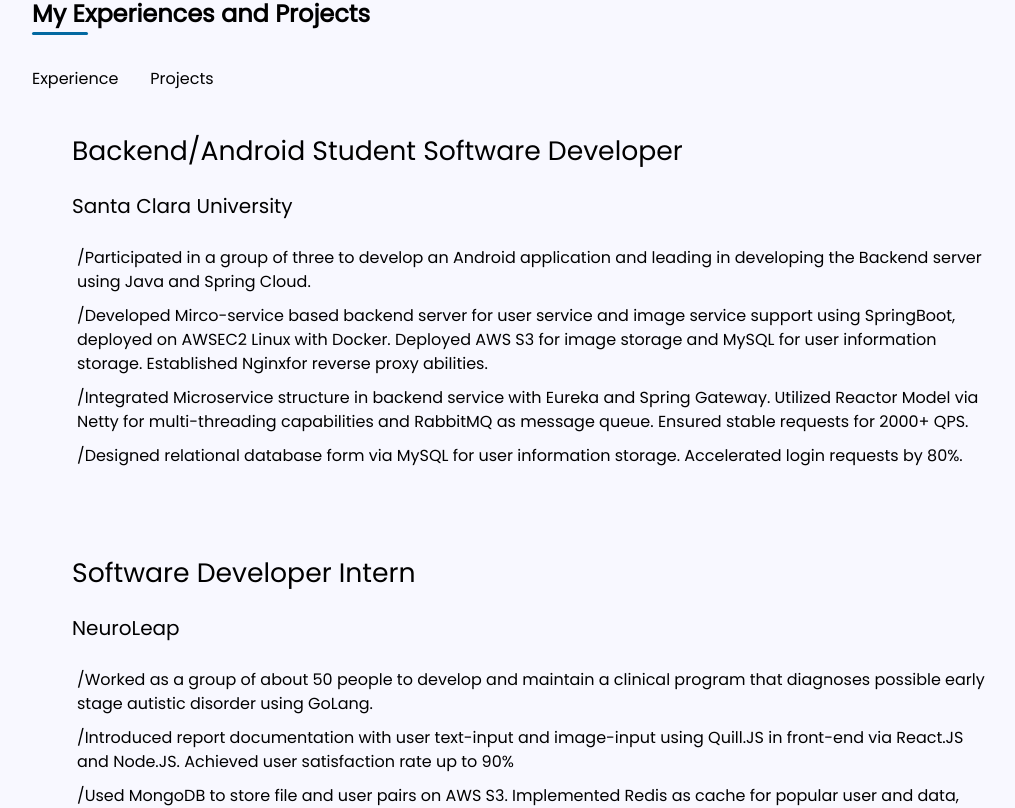
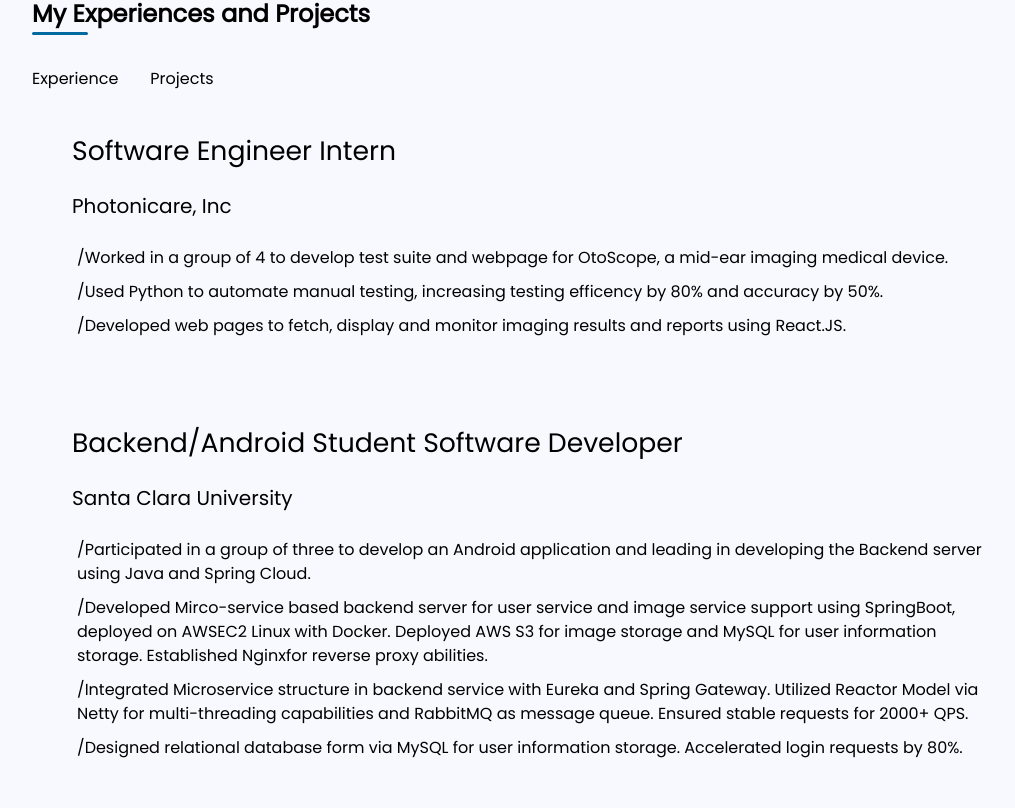
Before and after one commit to zhenzheheCoder/my_personal_website, a React (Vite) app: page / in a window 1280 px wide. Shown: the part 900-1708 px from the top of the page, without its empty margins (102-1117 px from the left). Built offline with nearby package versions, Linux system fonts and the light colour scheme.

Commit message:
Update Data.jsx

```diff
--- a/src/Data.jsx
+++ b/src/Data.jsx
@@ -103,6 +103,17 @@
 ];
 
 export const projects = [
+  {
+    id: 0,
+    image: project1,
+    value: "experience",
+    name:"Software Engineer Intern",
+    location: "Photonicare, Inc",
+    info: ["Worked in a group of 4 to develop test suite and webpage for OtoScope, a mid-ear imaging medical device.",
+      "Used Python to automate manual testing, increasing testing efficency by 80% and accuracy by 50%.",
+      "Developed web pages to fetch, display and monitor imaging results and reports using React.JS."
+    ]
+  },
   {
     id: 1,
     image: project1,
```
